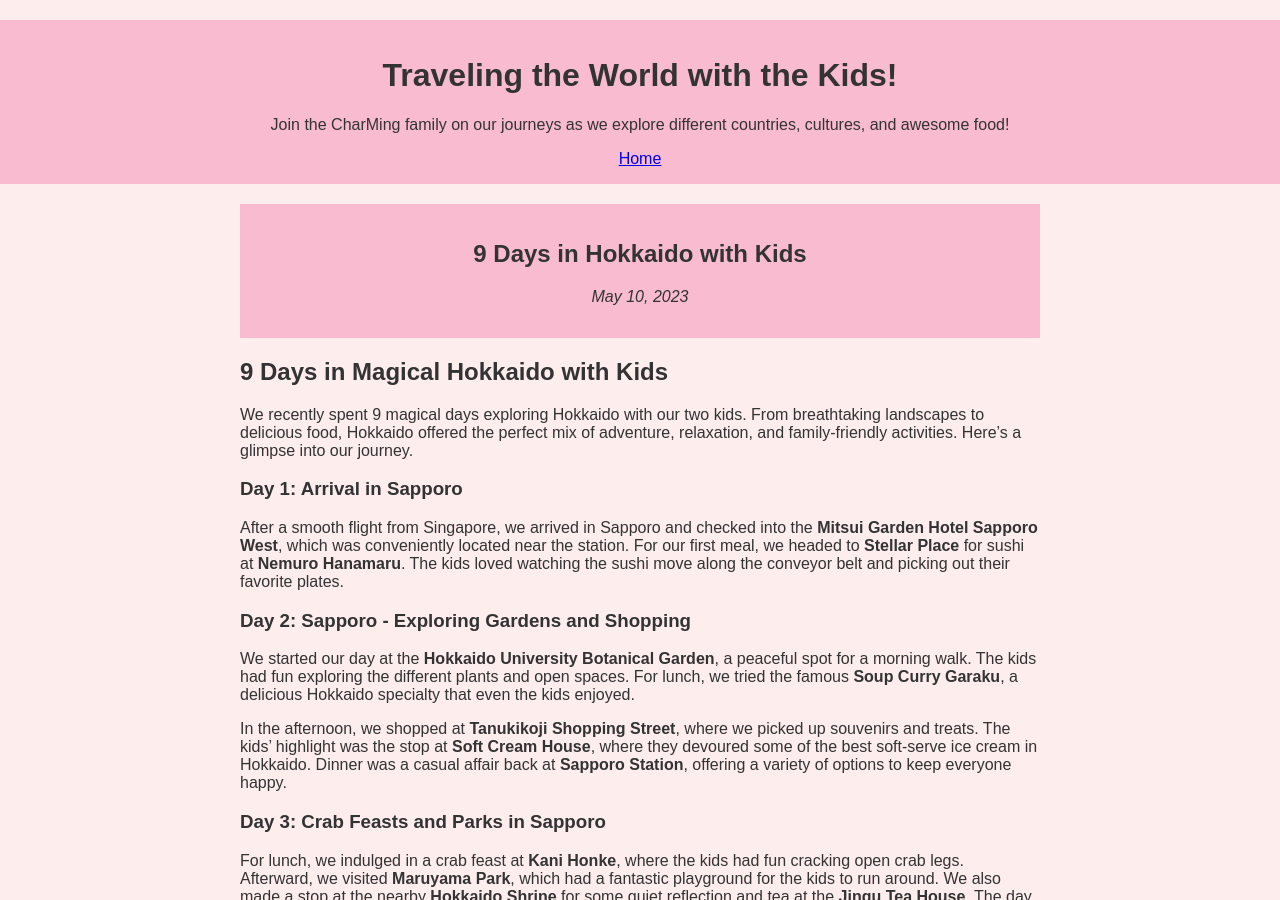
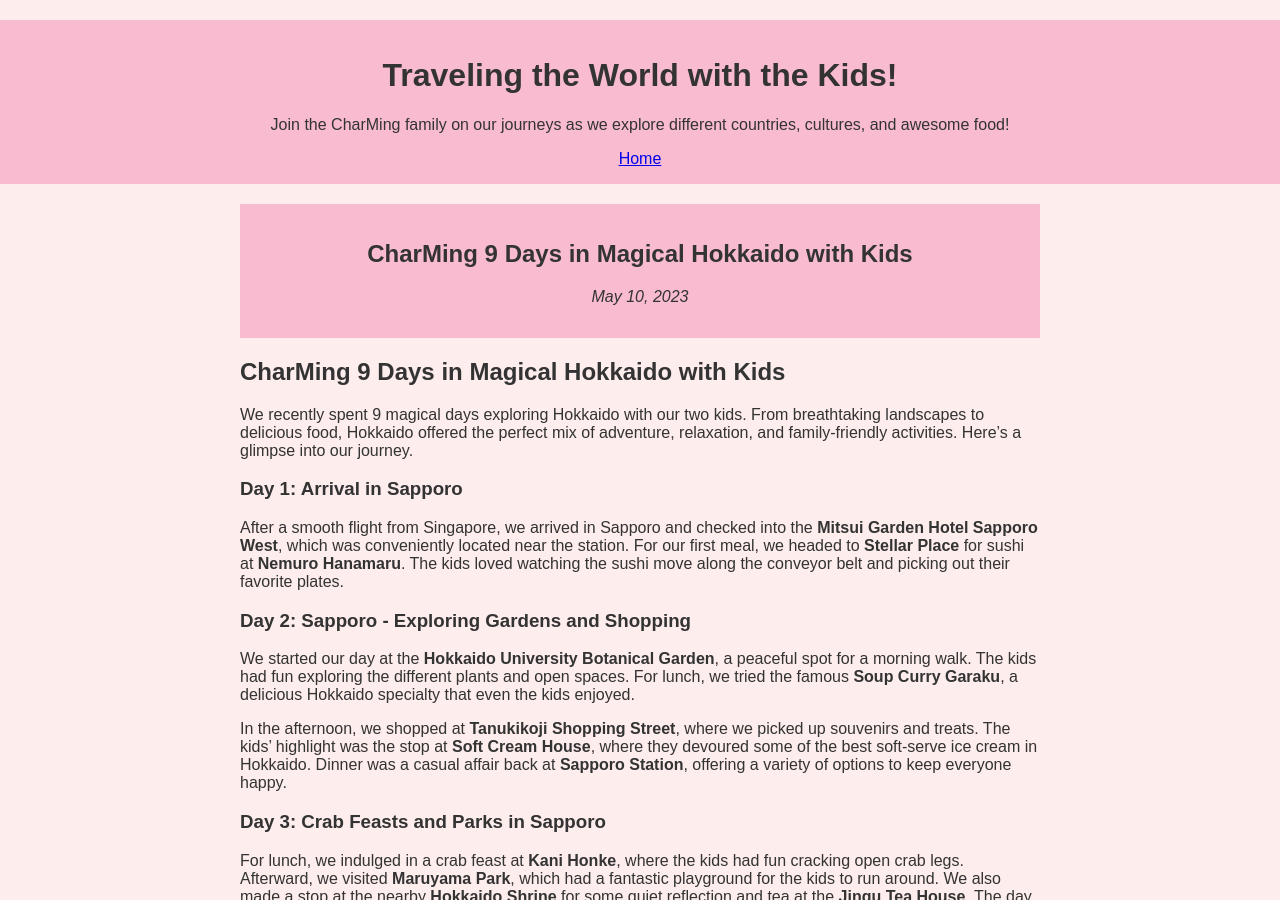
Before and after one commit to charming-content/travelwithkids.github.io, a Jekyll site: the page built from _posts/2023-05-10-9days-magical-hokkaido.md, in a window 1280 px wide and 900 px high. Built offline with Jekyll 4.4.1, drawn with Linux system fonts in a browser that asks for light colours.

Commit message:
Update 2023-05-10-9days-magical-hokkaido.md

```diff
--- a/_posts/2023-05-10-9days-magical-hokkaido.md
+++ b/_posts/2023-05-10-9days-magical-hokkaido.md
@@ -1,10 +1,10 @@
 ---
 layout: post
-title: "9 Days in Hokkaido with Kids"
+title: "CharMing 9 Days in Magical Hokkaido with Kids"
 date: 2023-05-10
 ---
 
-## 9 Days in Magical Hokkaido with Kids
+## CharMing 9 Days in Magical Hokkaido with Kids
 
 We recently spent 9 magical days exploring Hokkaido with our two kids. From breathtaking landscapes to delicious food, Hokkaido offered the perfect mix of adventure, relaxation, and family-friendly activities. Here’s a glimpse into our journey.
 
```
